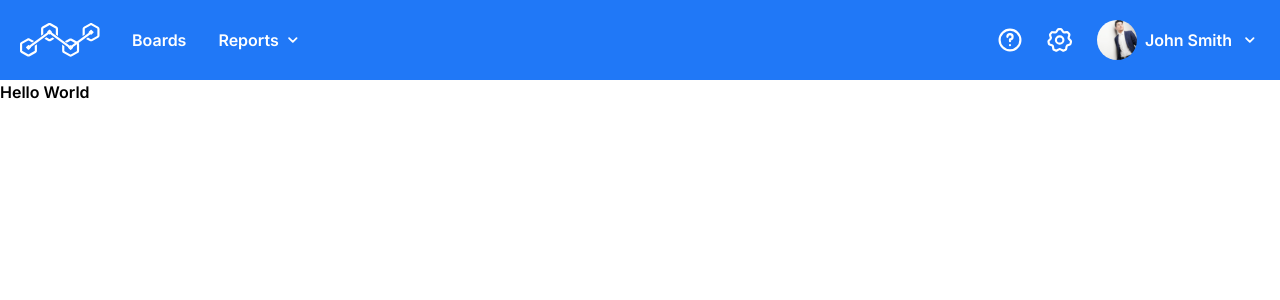
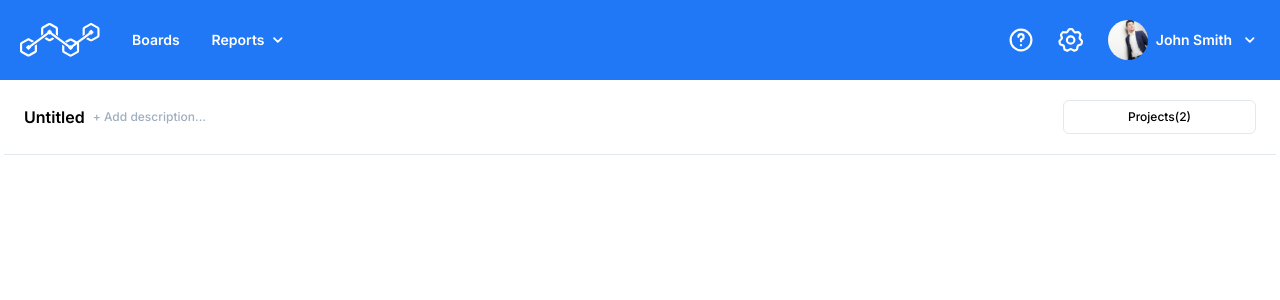
Before and after one commit to tuliodev/chart-builder-web, a Next.js app: page / in a window 1280 px wide. Shown: the top 300 px of the page. Built offline with nearby package versions, Linux system fonts and the light colour scheme.

Commit message:
feature: create sub header component

```diff
--- a/src/components/Header.tsx
+++ b/src/components/Header.tsx
@@ -18,10 +18,10 @@ export default function Header() {
     <header className="bg-primary-blue p-5 flex flex-row justify-between">
       <div className="flex flex-row gap-8 items-center">
         <Image priority src={logoImg} height={80} width={80} alt="Logo" />
-        <p className="hidden sm:flex text-white cursor-pointer hover:opacity-75">
+        <p className="hidden sm:flex text-white cursor-pointer hover:opacity-75 font-semibold text-sm">
           Boards
         </p>
-        <p className="text-white hidden sm:flex flex-row items-center gap-1 cursor-pointer hover:opacity-75">
+        <p className="text-white hidden sm:flex flex-row items-center gap-1 cursor-pointer hover:opacity-75 font-semibold text-sm">
           Reports{" "}
           <Image
             priority
@@ -58,7 +58,7 @@ export default function Header() {
             width={40}
             alt="User Icon"
           />
-          <span className="cursor-pointer hover:opacity-75 flex flex-row items-center gap-2">
+          <span className="cursor-pointer hover:opacity-75 flex flex-row items-center gap-2 font-semibold text-sm">
             John Smith{" "}
             <Image
               priority
@@ -101,8 +101,10 @@ export default function Header() {
           <button onClick={toggleMenu} className="text-white mb-2 text-2xl">
             X
           </button>
-          <p className="text-white cursor-pointer hover:opacity-75">Boards</p>
-          <p className="text-white cursor-pointer hover:opacity-75 flex items-center gap-1">
+          <p className="text-white cursor-pointer hover:opacity-75 text-sm font-semibold">
+            Boards
+          </p>
+          <p className="text-white cursor-pointer hover:opacity-75 flex items-center gap-1 text-sm font-semibold">
             Reports{" "}
           </p>
           <div className="flex flex-row gap-1">
--- a/src/components/Layout.tsx
+++ b/src/components/Layout.tsx
@@ -2,7 +2,6 @@ import { ReactNode } from "react";
 import { Inter } from "next/font/google";
 
 const roboto = Inter({
-  weight: "600",
   subsets: ["latin"],
 });
 
--- /dev/null
+++ b/src/components/ProjectDescriptionEditableText .tsx
@@ -0,0 +1,26 @@
+import { useState } from "react";
+
+interface EditableTextProps {
+  initialText: string;
+}
+
+const ProjectDescriptionEditableText: React.FC<EditableTextProps> = ({
+  initialText,
+}) => {
+  const [text, setText] = useState(initialText);
+
+  const handleTextChange = (e: React.ChangeEvent<HTMLDivElement>) => {
+    setText(e.target.textContent || "");
+  };
+
+  return (
+    <div
+      className="cursor-text border-none outline-none text-[#A0AEC0] font-medium text-xs"
+      contentEditable
+      onBlur={handleTextChange}
+      dangerouslySetInnerHTML={{ __html: text }}
+    />
+  );
+};
+
+export default ProjectDescriptionEditableText;
--- /dev/null
+++ b/src/components/ProjectTitleEditableText.tsx
@@ -0,0 +1,26 @@
+import { useState } from "react";
+
+interface EditableTextProps {
+  initialText: string;
+}
+
+const ProjectTitleEditableText: React.FC<EditableTextProps> = ({
+  initialText,
+}) => {
+  const [text, setText] = useState(initialText);
+
+  const handleTextChange = (e: React.ChangeEvent<HTMLDivElement>) => {
+    setText(e.target.textContent || "");
+  };
+
+  return (
+    <div
+      className="cursor-text border-none outline-none font-semibold text-base"
+      contentEditable
+      onBlur={handleTextChange}
+      dangerouslySetInnerHTML={{ __html: text }}
+    />
+  );
+};
+
+export default ProjectTitleEditableText;
--- /dev/null
+++ b/src/components/SubHeader.tsx
@@ -0,0 +1,18 @@
+import ProjectDescriptionEditableText from "./ProjectDescriptionEditableText ";
+import ProjectTitleEditableText from "./ProjectTitleEditableText";
+
+export default function SubHeader() {
+  return (
+    <div className="flex flex-row items-center justify-between p-5 mx-1 border-b border-[#E2E8F0]">
+      <div className="flex flex-wrap gap-2 items-center">
+        <ProjectTitleEditableText initialText="Untitled" />
+        <ProjectDescriptionEditableText initialText="+ Add description..." />
+      </div>
+      <button className="border border-[#E2E8F0] p-2 rounded-md hover:opacity-75">
+        <p className="font-medium text-xs mx-14 hover:opacity-75">
+          Projects(2)
+        </p>
+      </button>
+    </div>
+  );
+}
--- a/src/pages/Home/index.tsx
+++ b/src/pages/Home/index.tsx
@@ -1,10 +1,11 @@
 import Header from "@/components/Header";
+import SubHeader from "@/components/SubHeader";
 
 export default function Home() {
   return (
     <div>
       <Header />
-      <h1>Hello World</h1>
+      <SubHeader />
     </div>
   );
 }
```
Also changed, not shown: src/styles/globals.css (line endings or trailing spaces).
